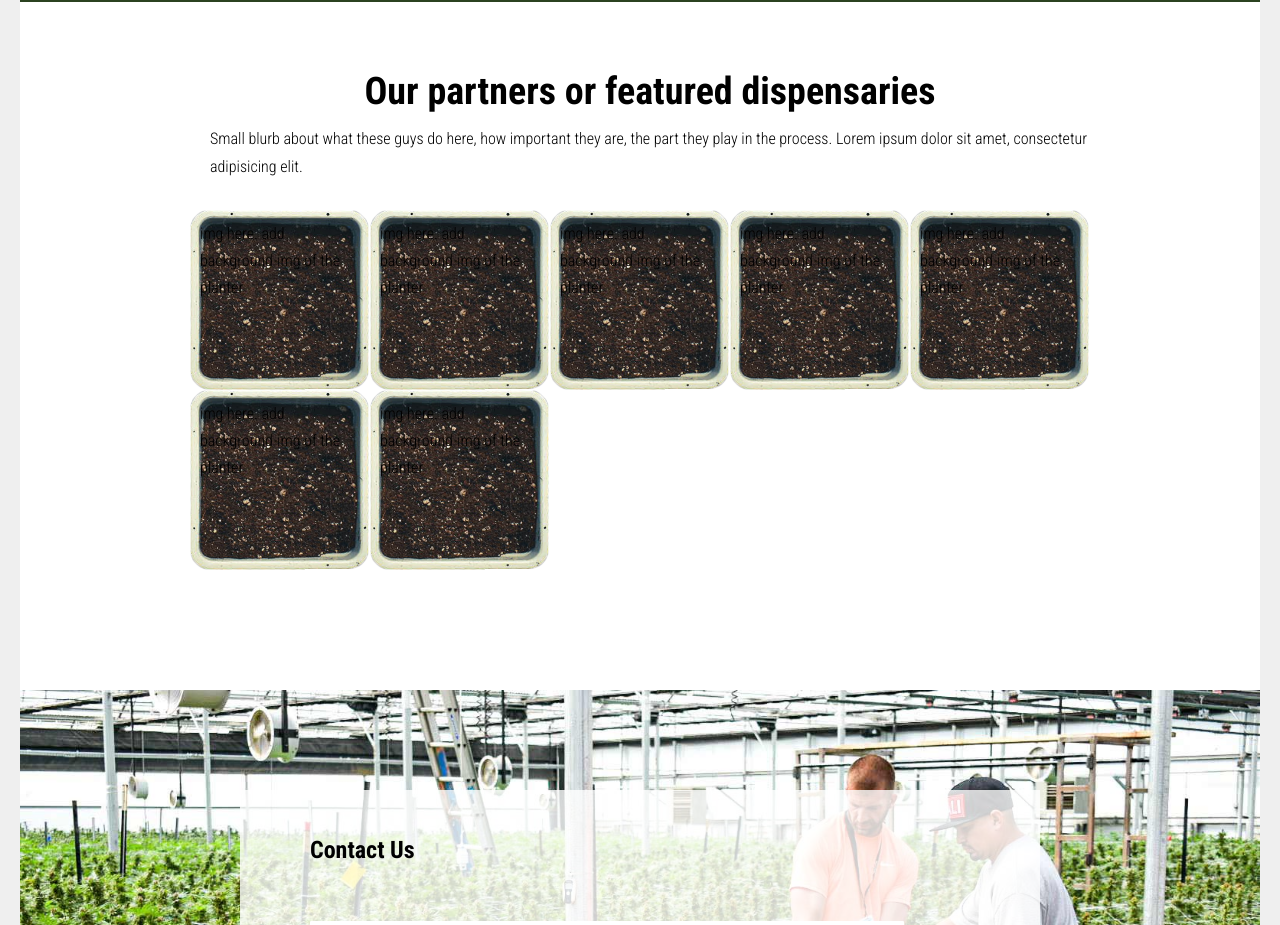
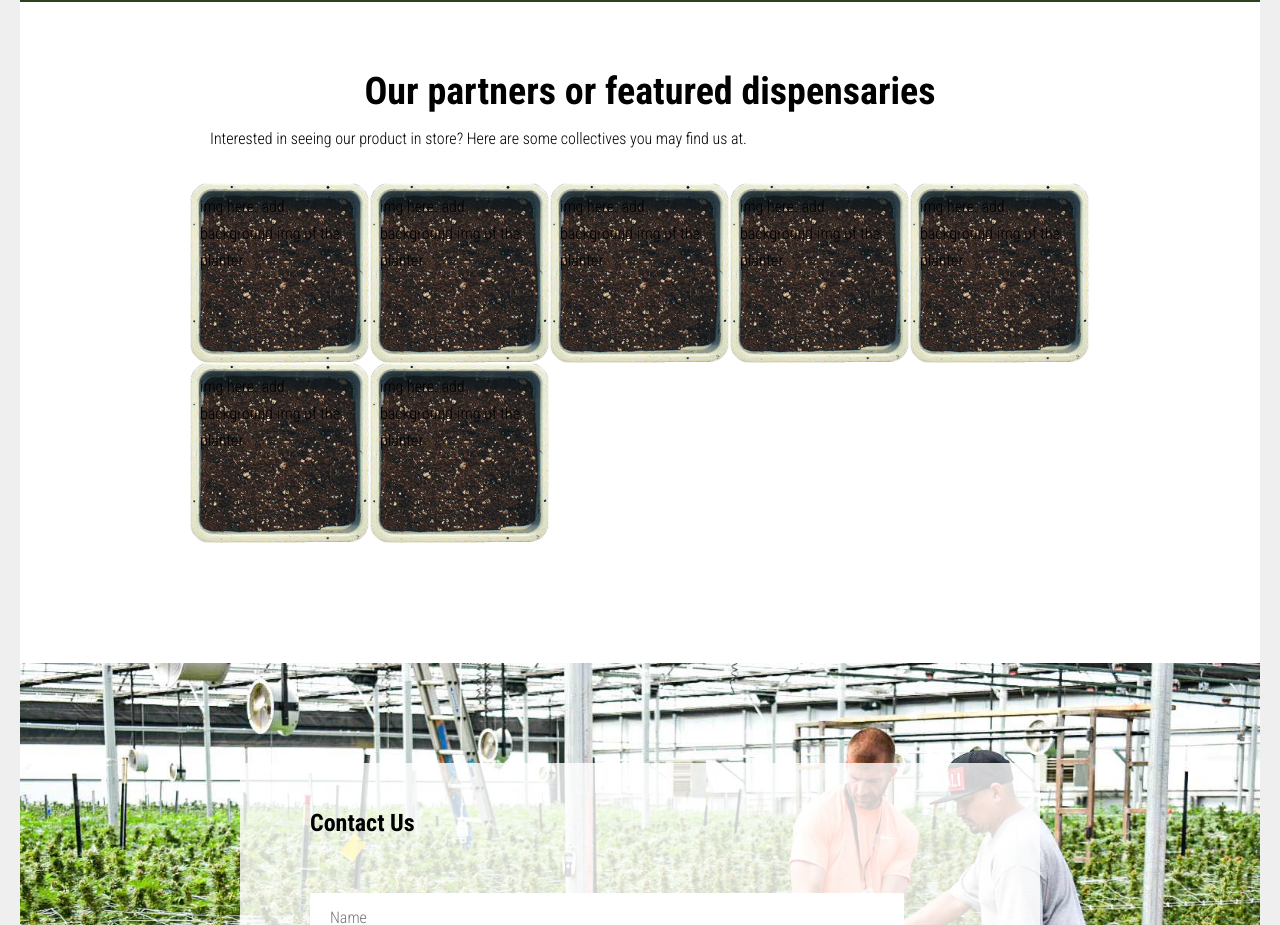
Before and after one commit to victoria-jones/SOTE-website, a website: page meetthefamily.html in a window 1280 px wide. Shown: the part 2000-2925 px from the top of the page. Drawn offline with Linux system fonts and the light colour scheme.

Commit message:
changed wording

```diff
--- a/meetthefamily.html
+++ b/meetthefamily.html
@@ -220,7 +220,7 @@
                                 <h2 class="family-group__header family-group--1__header header-2">Our partners or featured dispensaries</h2>
 
                                 <p class="family-group__p">
-                                    Small blurb about what these guys do here, how important they are, the part they play in the process. Lorem ipsum dolor sit amet, consectetur adipisicing elit.
+                                    Interested in seeing our product in store? Here are some collectives you may find us at.
                                 </p>
                             </div>
 
```
